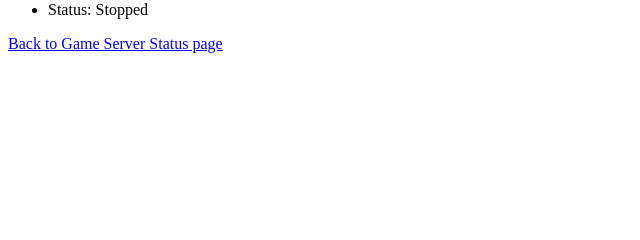
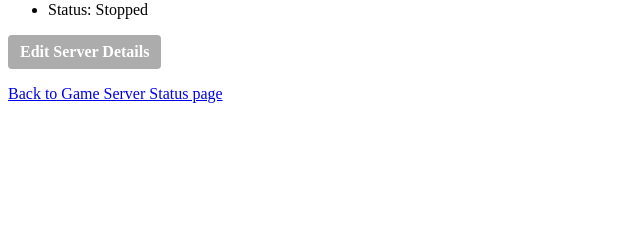
Before and after one commit to dabarrios/homelab, a Django app: template homelab/game_servers/templates/game_server_detail.html in a window 1280 px wide. Shown: the part 198-438 px from the top of the page, without its empty margins (0-640 px from the left). Run offline with Django 5.2, Linux system fonts and the light colour scheme; the template is opened without the code that fills it, so the values that code supplies are empty.

Commit message:
Enhance GameServer functionality: update GameServerNotesForm to include all fields, add CSS for button styling, and improve game server detail and edit notes templates with new links and structure.

```diff
--- a/homelab/game_servers/forms.py
+++ b/homelab/game_servers/forms.py
@@ -6,4 +6,4 @@ class GameServerNotesForm(forms.ModelForm):
     # Meta class is how Django knows which model this form is connected to
     class Meta:
         model = GameServer  # This form edits GameServer objects
-        fields = ["notes"]  # Form should only show the 'notes' field
+        fields = "__all__"  # Form shows all fields or optionally can set to ["desired", "fields"]
--- a/homelab/game_servers/static/game_servers/style.css
+++ b/homelab/game_servers/static/game_servers/style.css
@@ -0,0 +1,13 @@
+.button {
+    display: inline-block;
+    padding: 8px 12px;
+    background-color: #acacac;
+    color: white;
+    text-decoration: none;
+    border-radius: 4px;
+    font-weight: 600;
+}
+
+.button:hover {
+    background-color: #999999;
+}
--- a/homelab/game_servers/templates/base.html
+++ b/homelab/game_servers/templates/base.html
@@ -1,9 +1,12 @@
+{% load static %}
+
 <!doctype html>
 <html lang="en">
 <head>
     <meta charset="utf-8">
     <meta name="viewport" content="width=device-width, initial-scale=1">
     <title>{% block title %}Homelab{% endblock %}</title>
+    <link rel="stylesheet" href="{% static 'game_servers/style.css' %}">
 
 </head>
 <body>
--- a/homelab/game_servers/templates/game_server_detail.html
+++ b/homelab/game_servers/templates/game_server_detail.html
@@ -13,5 +13,6 @@
         <li>Status: {% if server.is_active %}Active{%else %}Stopped{% endif %}</li>
     </ul>
 
-    <a href="{% url 'game_server_list' %}">Back to Game Server Status page</a>
+    <p> <a href="{% url 'game_server_edit_notes' server.slug %}" class="button">Edit Server Details</a> </p>
+    <p> <a href="{% url 'game_server_list' %}">Back to Game Server Status page</a> </p>
 {% endblock %}
--- a/homelab/game_servers/templates/game_server_edit_notes.html
+++ b/homelab/game_servers/templates/game_server_edit_notes.html
@@ -8,7 +8,7 @@
     <h1>Edit Game Server Notes</h1>
     <form method="post">
         {% csrf_token %}
-    {{ form.as_p }}
+        {{ form.as_p}}
         <button type="submit">Save</button>
     </form>
 </body>
```
Also changed, not shown: homelab/game_servers/views.py (+4 -7 lines). Lines whose indentation alone changed are shown as unchanged.
